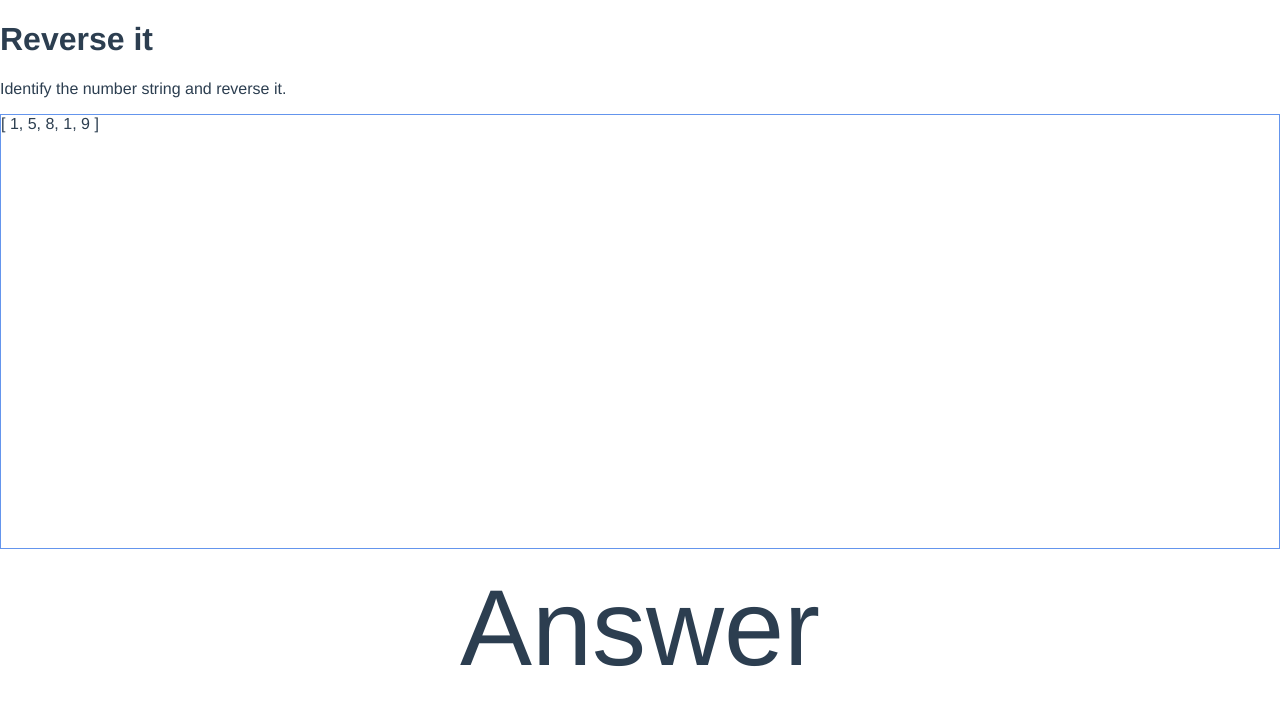
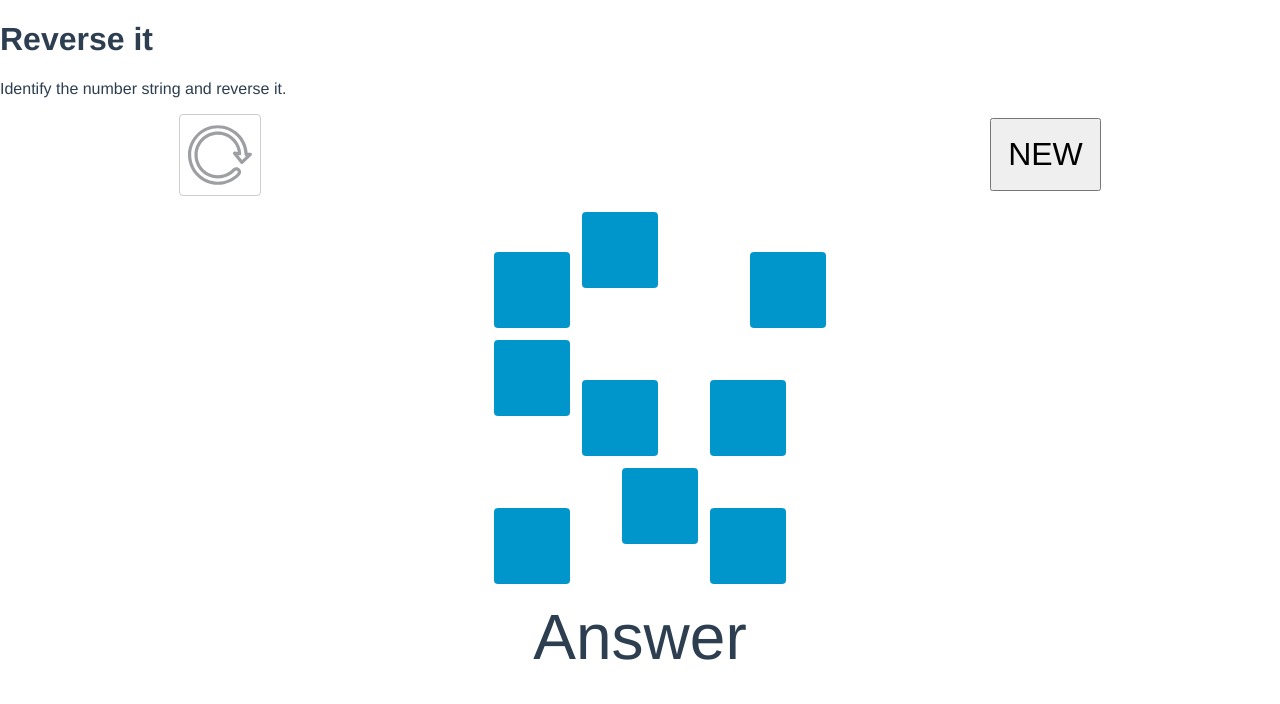
Before and after one commit to flying-musk/reverse-it, a Vue app: page / in a window 1280 px wide. Shown: the top 704 px of the page. Built offline with nearby package versions, Linux system fonts and the light colour scheme.

Commit message:
[reverse-it] Finish main layout of components: Bricks, Brick.

```diff
--- a/src/components/Answer.vue
+++ b/src/components/Answer.vue
@@ -37,12 +37,13 @@ export default {
 
 <style scoped lang="scss">
 .a-outer {
+  cursor: pointer;
   display: flex;
   justify-content: center;
   align-items: center;
   gap: 16px;
 }
 .a-title {
-  font-size: 108px;
+  font-size: 64px;
 }
 </style>
--- /dev/null
+++ b/src/components/Brick.vue
@@ -0,0 +1,37 @@
+<template>
+  <div class="b-grid">
+    <div
+      class="b-brick"
+      :style="{
+        gridArea: `${startColumn} / ${startRow} / span 2 / span 2`,
+      }"
+    ></div>
+  </div>
+</template>
+
+<script>
+export default {
+  name: 'Brick',
+  props: ['idx', 'active'],
+  data() {
+    return {
+      startColumn: Math.floor(Math.random() * 2) + 1,
+      startRow: Math.floor(Math.random() * 2) + 1,
+    };
+  },
+};
+</script>
+
+<style scoped lang="scss">
+.b-grid {
+  display: grid;
+  grid-template-columns: repeat(3, 36px);
+  grid-template-rows: repeat(3, 36px);
+  column-gap: 4px;
+  row-gap: 4px;
+}
+.b-brick {
+  border-radius: 4px;
+  background-color: #0096cc;
+}
+</style>
--- a/src/components/Bricks.vue
+++ b/src/components/Bricks.vue
@@ -1,17 +1,71 @@
 <template>
-  <div class="b-outer">{{ randomNumbers }}</div>
+  <div class="b-outer">
+    <div class="b-top">
+      <div class="b-replay">
+        <Replay />
+      </div>
+      <button class="b-button">NEW</button>
+    </div>
+    <div class="b-bricks">
+      <Brick
+        v-for="(brick, idx) in bricks"
+        :key="idx"
+        :idx="brick.idx"
+        :active="brick.active"
+      />
+    </div>
+  </div>
 </template>
 
 <script>
+import Replay from './Replay.vue';
+import Brick from './Brick.vue';
 export default {
   name: 'Bricks',
+  components: { Replay, Brick },
   props: ['randomNumbers'],
+  data() {
+    return {
+      bricks: [...[...Array(9).keys()].map((i) => ({ idx: i, active: false }))],
+    };
+  },
 };
 </script>
 
 <style scoped lang="scss">
 .b-outer {
-  flex-grow: 1;
-  border: solid 1px cornflowerblue;
+  display: flex;
+  flex-direction: column;
+  gap: 16px;
+}
+.b-top {
+  align-self: center;
+  min-width: 72vw;
+  display: flex;
+  justify-content: space-between;
+  align-items: center;
+}
+.b-replay {
+  cursor: pointer;
+  border: solid 1px #cccccc;
+  border-radius: 4px;
+  padding: 8px;
+  width: 64px;
+  height: 64px;
+  display: flex;
+}
+.b-button {
+  padding: 16px;
+  font-size: 32px;
+}
+.b-bricks {
+  align-self: center;
+  display: grid;
+  grid-template-columns: repeat(3, 1fr);
+  column-gap: 12px;
+  row-gap: 12px;
+}
+.brick {
+  border: solid 1px green;
 }
 </style>
--- /dev/null
+++ b/src/components/Replay.vue
@@ -0,0 +1,25 @@
+<template>
+  <svg
+    class="svg"
+    xmlns="http://www.w3.org/2000/svg"
+    xmlns:xlink="http://www.w3.org/1999/xlink"
+    viewBox="0 0 512 512"
+  >
+    <path
+      d="M511.027,245.413c-2.028-4.927-6.888-8.126-12.198-7.997l-21.577,0.424c-4.344-57.769-29.317-111.502-71.13-152.473 c-44.974-44.069-104.336-68.338-167.151-68.338C107.203,17.029,0,124.23,0,256s107.203,238.972,238.972,238.972 c66.174,0,129.979-27.807,175.054-76.294c7.048-7.581,10.721-17.453,10.344-27.797c-0.377-10.344-4.76-19.922-12.34-26.969 c-7.581-7.049-17.444-10.73-27.798-10.347c-10.344,0.377-19.922,4.761-26.97,12.343c-30.463,32.766-73.577,51.558-118.29,51.558 c-89.033,0-161.467-72.434-161.467-161.467S149.939,94.532,238.972,94.532c80.318,0,147.669,58.973,159.587,136.838l-25.133-2.68 c-5.195-0.555-10.216,2.077-12.715,6.667c-2.5,4.59-1.987,10.233,1.298,14.297l59.292,73.351c2.268,2.807,5.607,4.537,9.209,4.769 c3.609,0.245,7.136-1.05,9.749-3.538l67.735-64.555C511.852,256.007,513.055,250.34,511.027,245.413z M432.583,295.865 l-30.858-38.176l9.962,1.062c3.773,0.411,7.531-0.873,10.278-3.489c2.746-2.616,4.206-6.308,3.988-10.094 c-5.675-98.955-87.807-176.47-186.98-176.47C135.693,68.698,51.67,152.722,51.67,256s84.024,187.302,187.302,187.302 c51.866,0,101.877-21.797,137.211-59.804c2.35-2.528,5.543-3.989,8.989-4.114c3.462-0.145,6.739,1.099,9.266,3.449 c2.527,2.348,3.988,5.542,4.113,8.989c0.125,3.448-1.099,6.739-3.448,9.266c-40.204,43.246-97.113,68.049-156.132,68.049 c-117.524,0-213.137-95.613-213.137-213.137S121.447,42.863,238.97,42.863c114.983,0,210.569,93.497,213.076,208.419 c0.154,7.035,5.903,12.636,12.91,12.636c0.085,0,1.166-0.021,1.166-0.021L432.583,295.865z"
+      fill="#9d9fa2"
+    ></path>
+  </svg>
+</template>
+
+<script>
+export default {
+  name: 'Replay',
+};
+</script>
+
+<style scoped lang="scss">
+.svg {
+  flex-grow: 1;
+}
+</style>
--- a/src/components/ReverseIt.vue
+++ b/src/components/ReverseIt.vue
@@ -47,7 +47,6 @@ export default {
 
 <style scoped lang="scss">
 .r-main {
-  min-height: 72vh;
   display: flex;
   flex-direction: column;
   gap: 16px;
```
